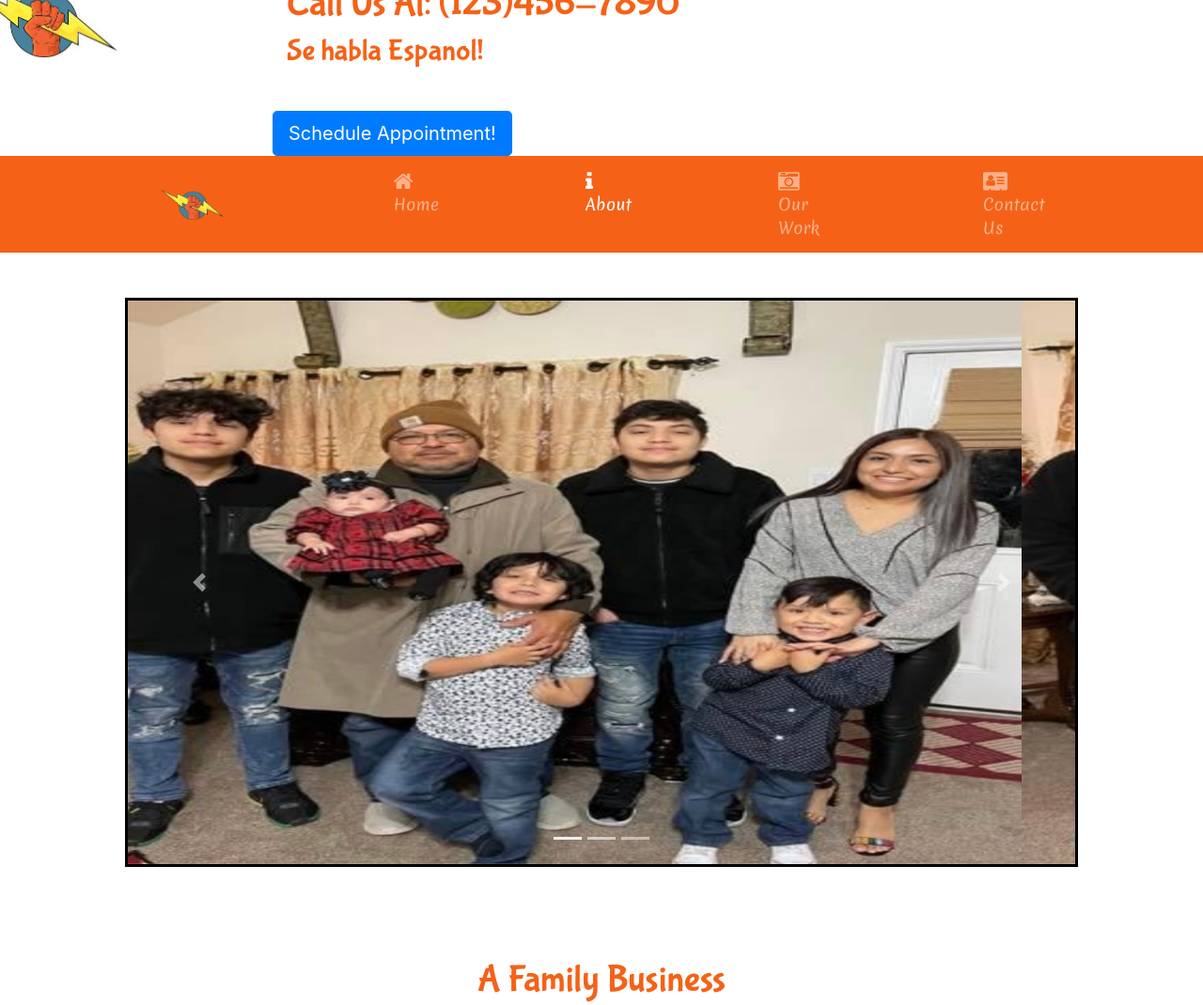
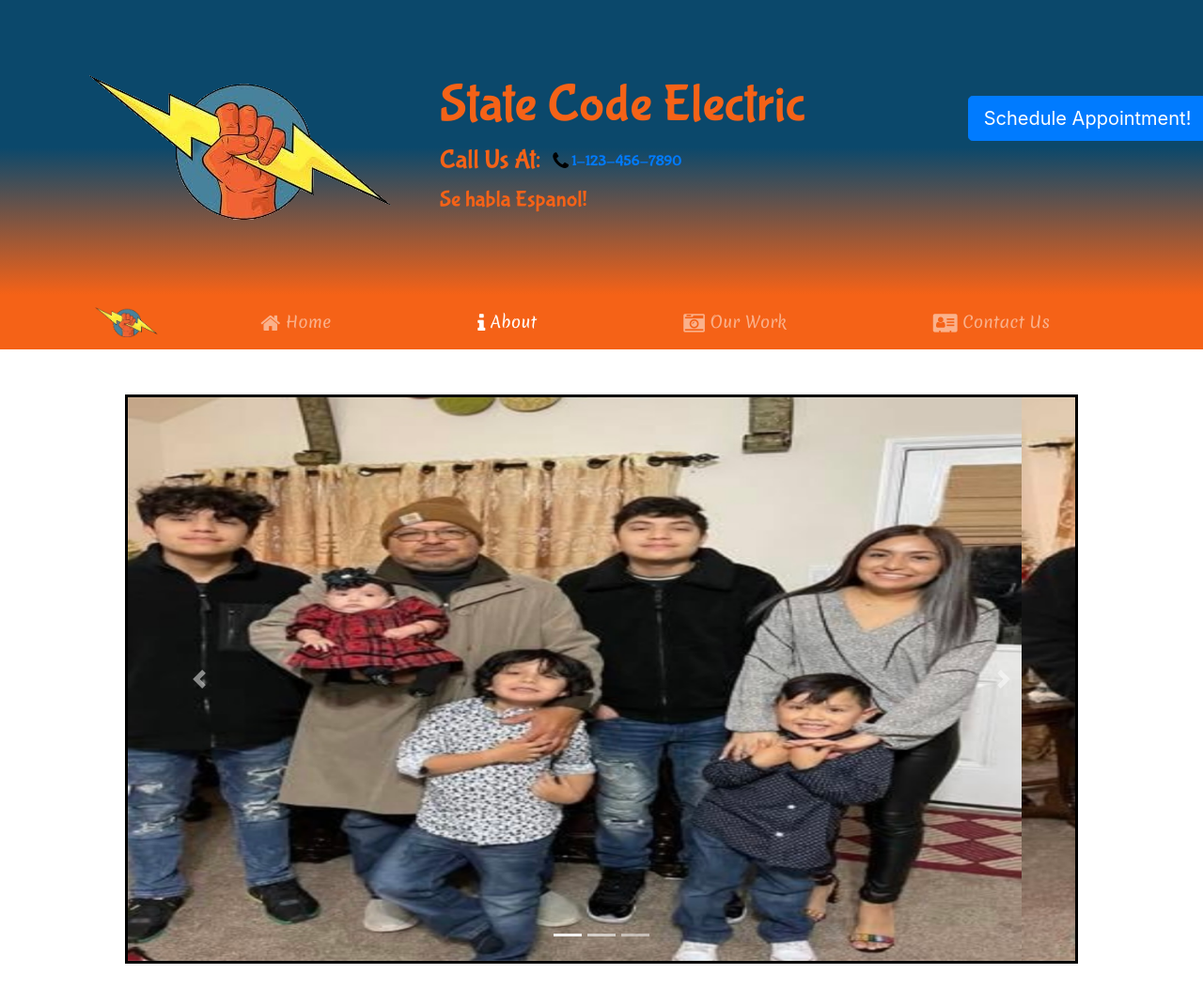
Before and after one commit to issa18/Portfolio, a website: page aboutus.html in a window 1280 px wide. Shown: the top 1070 px of the page at 94% size. Drawn offline with nearby package versions, Linux system fonts and the light colour scheme.

```diff
--- a/aboutus.html
+++ b/aboutus.html
@@ -26,19 +26,16 @@
 
 <body>
 <header>
-    <div class="container">
-        <div class="row">
-            <div class="col-4 col-sm-3 col-md-2 align-self-center">
-                <div style = "position:relative; left:-120px; top:-60px;">
-                    <a href="index.html">
-                        <img class="img-fluid rounded" src="img/State Code Electric logo.jpg"/>
-                    </a>
+    <header class="jumbotron jumbotron-fluid">
+        <div class="container-fluid">
+            <div class="row row-content">
+                <div class="col-4 col-sm-3 col-md-4 align-self-center">
+                    <a href="index.html"><img class="img-fluid" src="img/logo.png"/></a>
                 </div>
-            </div>
-            <div class="col">
-                <div style = "position:relative; left:30px; top:-20px;">
-                    <h1> Call Us At: (123)456-7890 </h1>
-                    <h2>Se habla Espanol! </h2>
+                <div class="col">
+                        <h1 class="display-4">State Code Electric</h1>
+                        <h3> Call Us At:<a href="tel:+11234567890" role="button" class="btn btn-link"><i class="fa fa-phone fa-lg"></i> 1-123-456-7890</a></h3>
+                        <h4>Se habla Espanol!</h4>
                 </div>
                 <div class="col-md-4 col-xl-2 mt-4">
                     <a id="reserveButton" class="btn btn-lg btn-primary text-nowrap" role="button">Schedule Appointment!</a>
@@ -47,7 +44,7 @@
         </div>
     </header>
 
-    <nav class="navbar navbar-expand-sm navbar-dark sticky-top">
+    <nav class="navbar navbar-expand-sm navbar-dark sticky-top text-nowrap">
         <div class="container">
             <a class="navbar-brand" href="index.html"><img src="img/logo.png" height="32"/></a>
             <button class="navbar-toggler ml-auto" type="button" data-toggle="collapse" data-target="#electricalNavbar">
@@ -115,7 +112,7 @@
                     <ul class="list-unstyled">
                         <li><a href="index.html">Home</a></li>
                         <li><a href="#">About</a></li>
-                        <li><a href="gallery.html">Our Work</a></li>
+                        <li><a href="gallery.html"> Our Work</a></li>
                         <li><a href="contactus.html">Contact Us</li>
                         <li><a href="#">Schedule Appointment</a></li>
                     </ul>
```
Also changed, not shown: contactus.html (+1 -1 lines), gallery.html (+5 -5 lines), index.html (+8 -10 lines).
